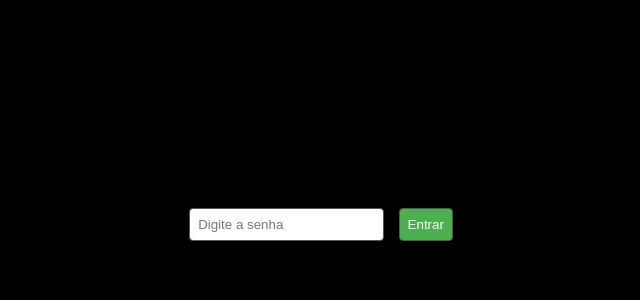
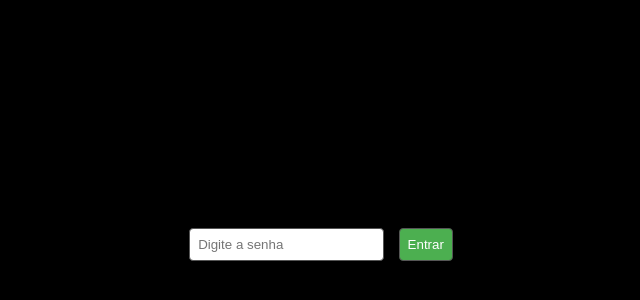
Before and after one commit to gustavoalexandresc/current-nightcrows, a website: page public/index.html in a window 1280 px wide. Shown: the part 176-476 px from the top of the page, without its empty margins (319-959 px from the left). Drawn offline with Linux system fonts and the light colour scheme.

Commit message:
fix: fix body height scroll

```diff
--- a/public/index.html
+++ b/public/index.html
@@ -14,10 +14,12 @@
     flex-direction: column;
     justify-content: center;
     align-items: center;
-    height: 100vh;
+    min-height: 100vh;
     margin: 0;
+    padding: 20px;
   }
   #loginArea {
+    position: fixed;
     text-align: center;
     z-index: 2; /* Garante que a área de login esteja visível sobre o conteúdo */
   }
```
